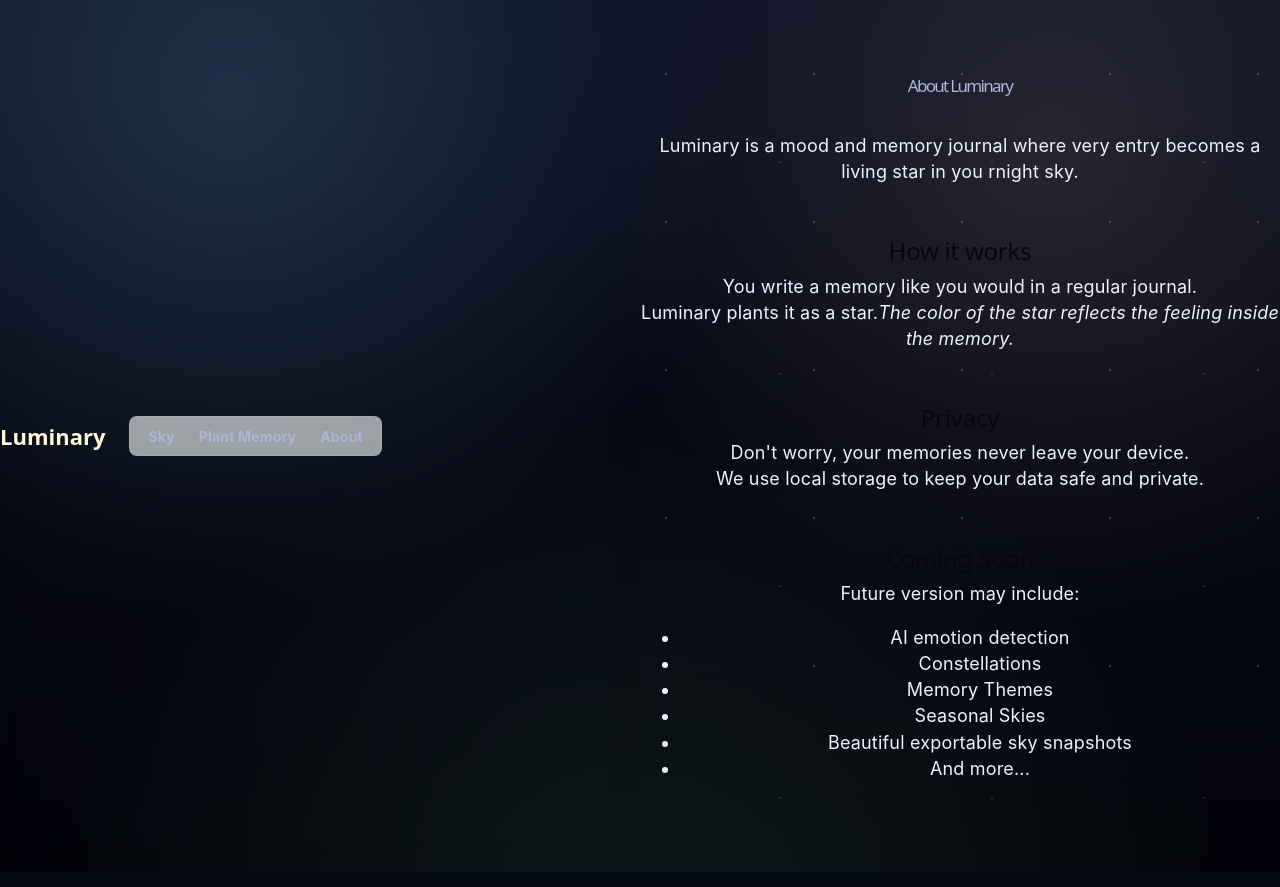
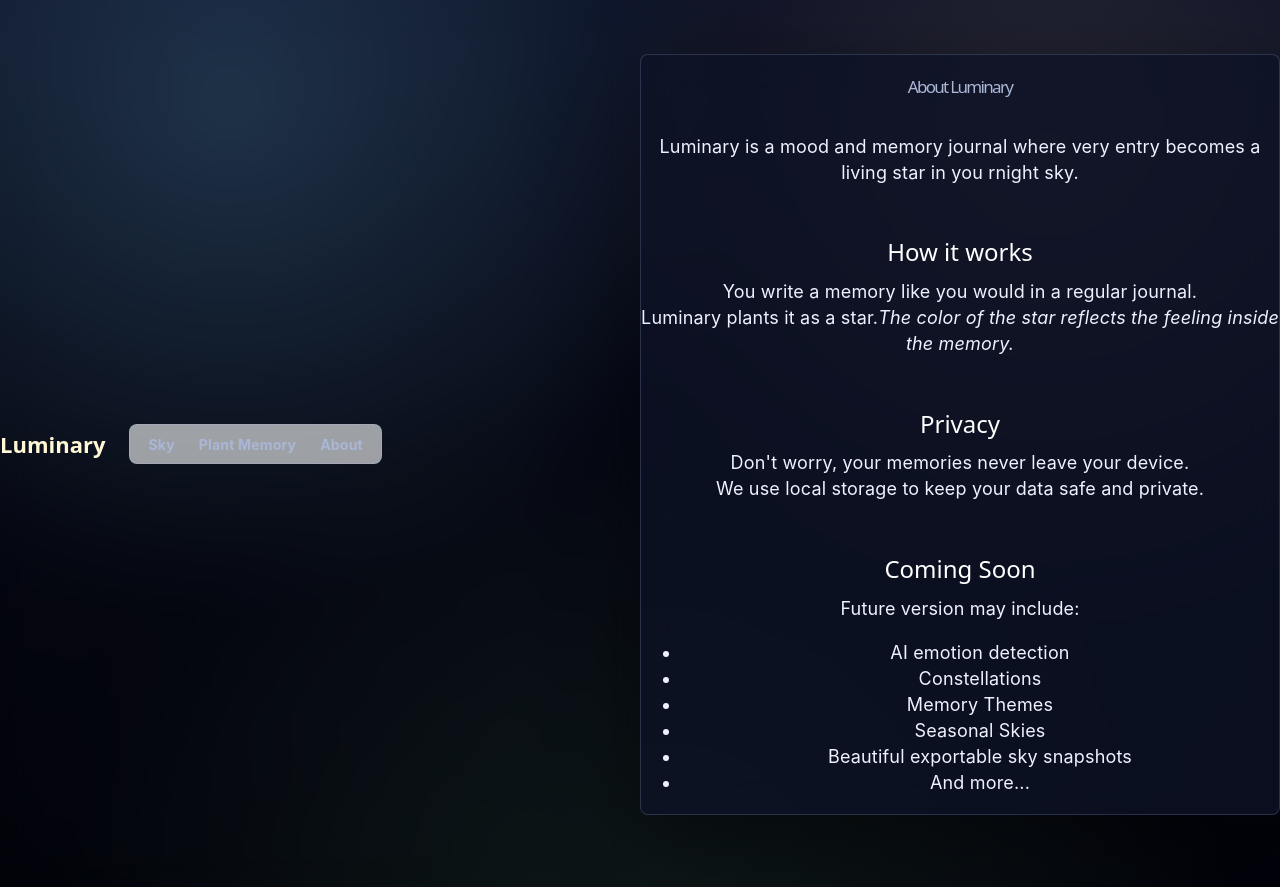
Before and after one commit to srinivasagudi0/-Luminary-Your-Inner-Life-as-a-Night-Sky, a React (Vite) app: page /about in a window 1280 px wide. Built offline with nearby package versions, Linux system fonts and the light colour scheme.

Commit message:
Added styling for suprise and secondary button

```diff
--- a/src/App.css
+++ b/src/App.css
@@ -274,3 +274,57 @@ star.joy {
     0 0 12px var(--green),
     0 0 30px rgba(134, 239, 172, 0.42);
 }
+
+.suprise-card,
+.sky-page > div:not(.hero):not(.sky):not(.suprise-card),
+.add-page,
+.about-card {
+  color: var(--text);
+  background: var(--panel);
+  border: 1px solid var(--line);
+  border-radius: var(--radius);
+  box-shadow: var(--shadow);
+  backdrop-filter: blur(18px);
+}
+
+.suprise-card {
+  position: fixed;
+  left: 50%;
+  top: 50%;
+  z-index: 50;
+  width: min(460px, calc(100% - 32px));
+  padding: 28px;
+  text-align: left;
+  transform: translate(-50%, -50%);
+}
+
+.suprise-card::before {
+  content: "";
+  position: fixed;
+  inset: -100vmax;
+  z-index: -1;
+  background: rgba(2, 3, 10, 0.62);
+}
+
+.suprise-card h2,
+.sky-page > div:not(.hero):not(.sky):not(.suprise-card) h3,
+.about-page h2 {
+  margin: 0 0 12px;
+  color: #ffffff;
+  font-size: 24px;
+  line-height: 1.2;
+  letter-spacing: 0;
+}
+
+.suprise-card p,
+.sky-page > div:not(.hero):not(.sky):not(.suprise-card) p {
+  color: var(--muted);
+  line-height: 1.6;
+}
+
+.suprise-card button + button {
+  margin-left: 10px;
+  color: var(--text);
+  background: transparent;
+  box-shadow: none;
+}
```
